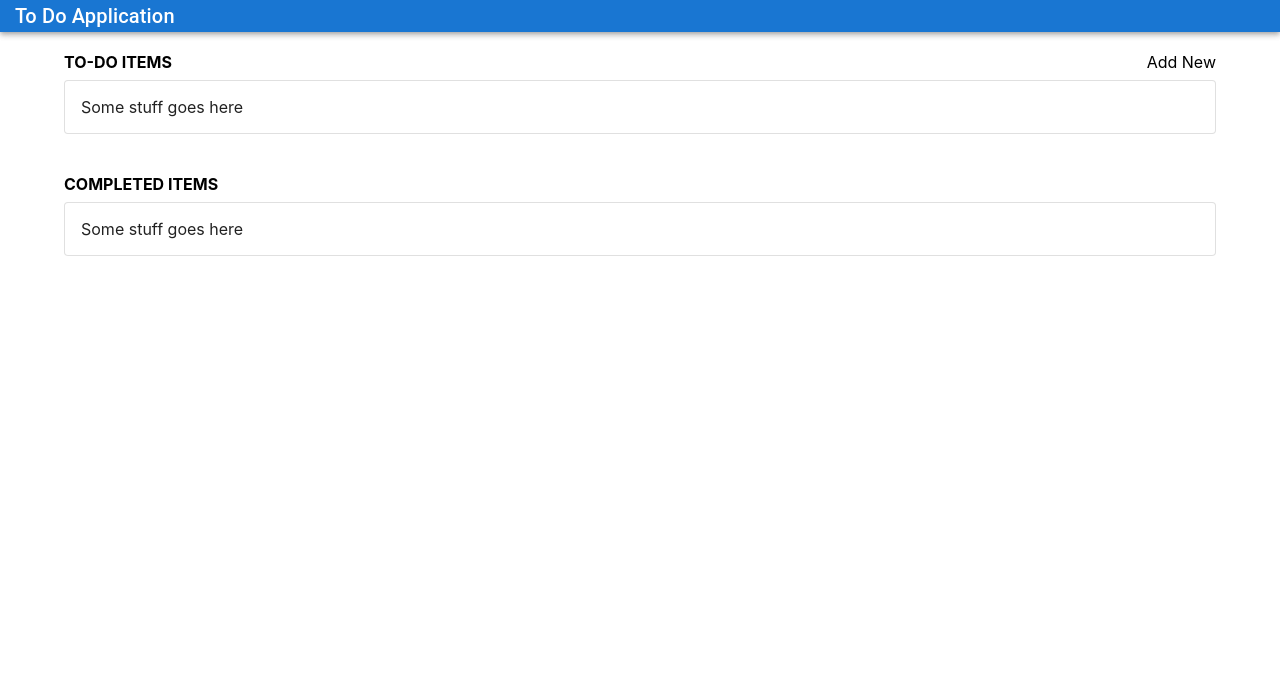
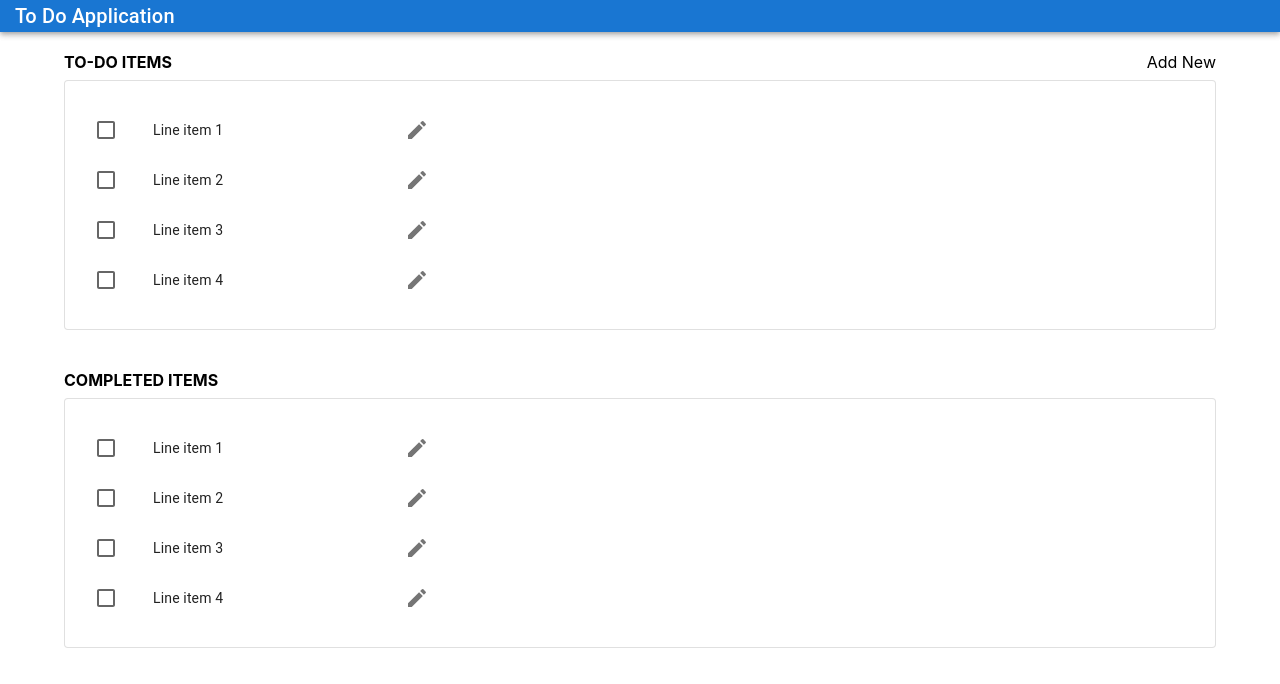
Before and after one commit to mgordon82/todo-app, a React (Create React App) app: page / in a window 1280 px wide. Shown: the top 684 px of the page. Built offline with nearby package versions, Linux system fonts and the light colour scheme.

Commit message:
building generic list

```diff
--- a/src/Components/ListItems/index.jsx
+++ b/src/Components/ListItems/index.jsx
@@ -1,4 +1,15 @@
-import { Card, Grid } from '@mui/material';
+import {
+  Card,
+  Checkbox,
+  Grid,
+  IconButton,
+  List,
+  ListItem,
+  ListItemButton,
+  ListItemIcon,
+  ListItemText,
+} from '@mui/material';
+import EditIcon from '@mui/icons-material/Edit';
 const ListItems = (props) => {
   const { title, action } = props;
   return (
@@ -19,7 +30,45 @@ const ListItems = (props) => {
       </Grid>
 
       <Card variant='outlined' sx={{ marginTop: 1, padding: 2 }}>
-        Some stuff goes here
+        <List
+          sx={{ width: '100%', maxWidth: 360, bgcolor: 'background.paper' }}
+        >
+          {[0, 1, 2, 3].map((value) => {
+            const labelId = `checkbox-list-label-${value}`;
+
+            return (
+              <ListItem
+                key={value}
+                secondaryAction={
+                  <IconButton edge='end' aria-label='comments'>
+                    <EditIcon />
+                  </IconButton>
+                }
+                disablePadding
+              >
+                <ListItemButton
+                  role={undefined}
+                  // onClick={handleToggle(value)}
+                  dense
+                >
+                  <ListItemIcon>
+                    <Checkbox
+                      edge='start'
+                      //   checked={checked.indexOf(value) !== -1}
+                      tabIndex={-1}
+                      disableRipple
+                      inputProps={{ 'aria-labelledby': labelId }}
+                    />
+                  </ListItemIcon>
+                  <ListItemText
+                    id={labelId}
+                    primary={`Line item ${value + 1}`}
+                  />
+                </ListItemButton>
+              </ListItem>
+            );
+          })}
+        </List>
       </Card>
     </div>
   );
```
